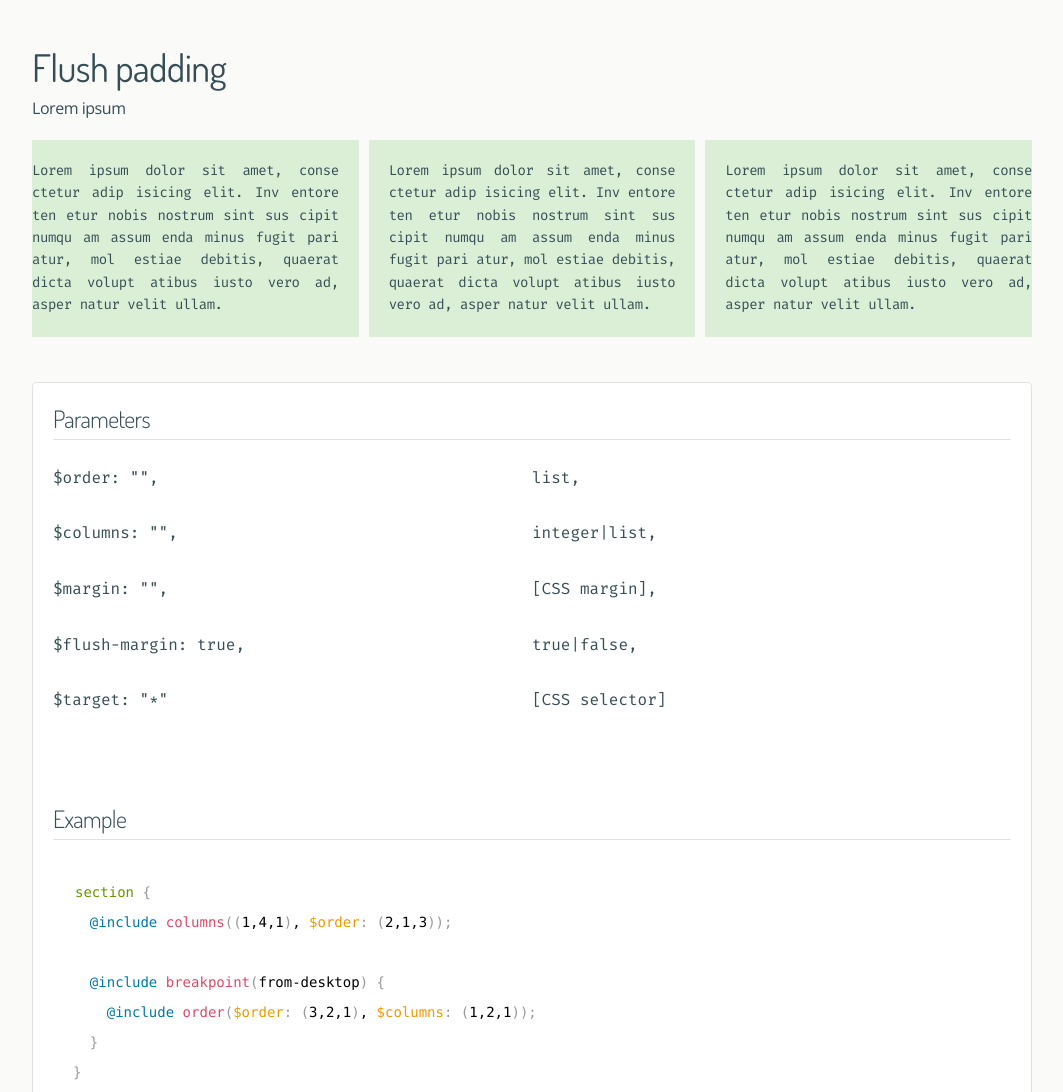
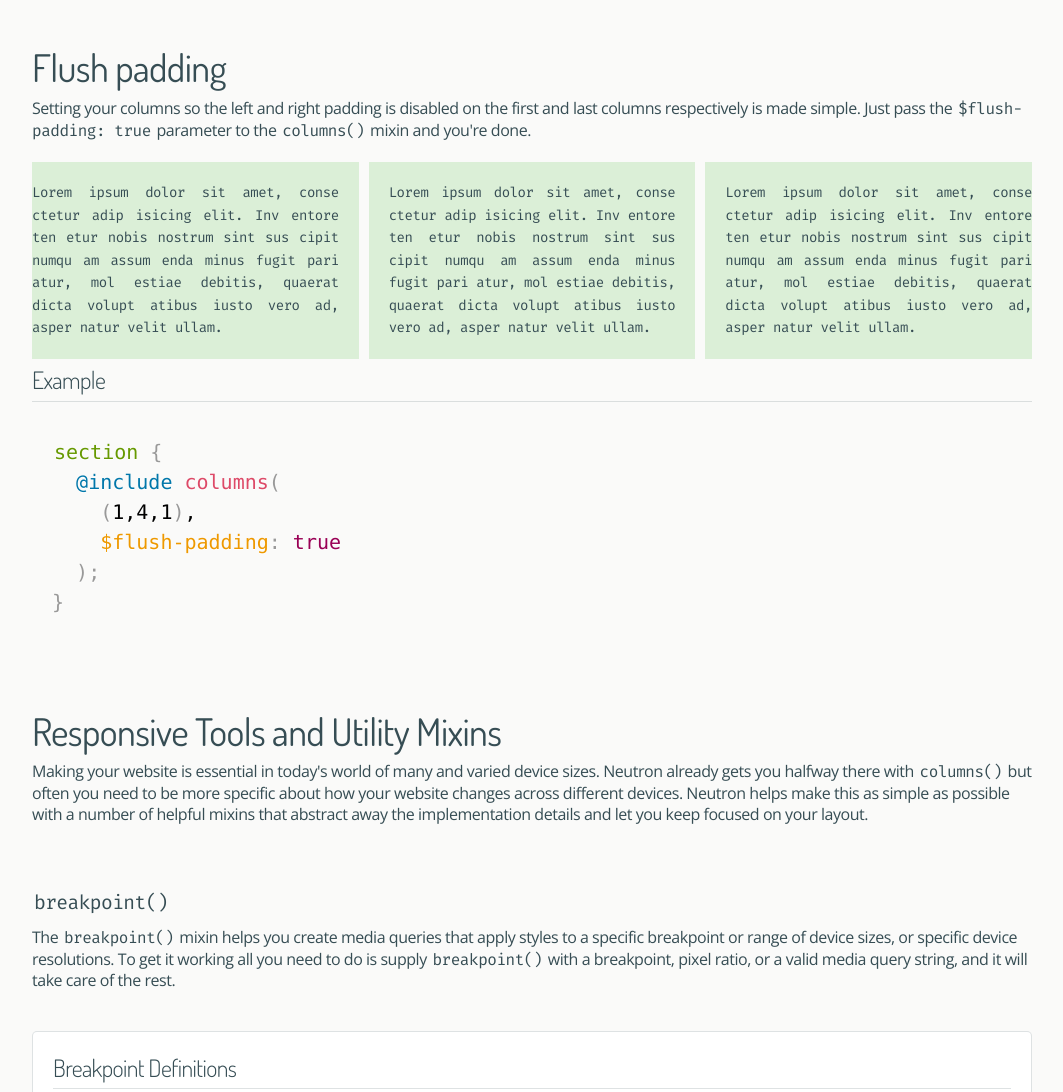
Before and after one commit to NeutronCSS/neutroncss.com, a website: page docs/index.html in a window 1280 px wide. Shown: the part 8480-9572 px from the top of the page, without its empty margins (108-1171 px from the left). Drawn offline with nearby package versions, Linux system fonts and the light colour scheme.

Commit message:
Updated flush padding section.

```diff
--- a/docs/index.html
+++ b/docs/index.html
@@ -330,7 +330,7 @@
 
 		<section id="flush-padding" class="definitionBlock">
 			<h2>Flush padding</h2>
-			<p>Lorem ipsum</p>
+			<p>Setting your columns so the left and right padding is disabled on the first and last columns respectively is made simple. Just pass the <code>$flush-padding: true</code> parameter to the <code>columns()</code> mixin and you're done.</p>
 
 			<div class="doc-example">
 				<p>Lorem ipsum dolor sit amet, conse ctetur adip isicing elit. Inv entore ten etur nobis nostrum sint sus cipit numqu am assum enda minus fugit pari atur, mol estiae debitis, quaerat dicta volupt atibus iusto vero ad, asper natur velit ullam.</p>
@@ -338,28 +338,12 @@
 				<p>Lorem ipsum dolor sit amet, conse ctetur adip isicing elit. Inv entore ten etur nobis nostrum sint sus cipit numqu am assum enda minus fugit pari atur, mol estiae debitis, quaerat dicta volupt atibus iusto vero ad, asper natur velit ullam.</p>
 			</div>
 
-			<section class="definition">
-				<h4>Parameters</h4>
-				<dl>
-					<dt>$order: ""</dt>
-					<dd>list</dd>
-					<dt>$columns: ""</dt>
-					<dd>integer|list</dd>
-					<dt>$margin: ""</dt>
-					<dd>[CSS margin]</dd>
-					<dt>$flush-margin: true</dt>
-					<dd>true|false</dd>
-					<dt>$target: "*"</dt>
-					<dd>[CSS selector]</dd>
-				</dl>
-
 				<h4>Example</h4>
 <pre class="language-scss"><code>section {
-  @include columns((1,4,1), $order: (2,1,3));
-
-  @include breakpoint(from-desktop) {
-    @include order($order: (3,2,1), $columns: (1,2,1));
-  }
+  @include columns(
+    (1,4,1),
+	$flush-padding: true
+  );
 }</code></pre>
 
 			</section>
```
